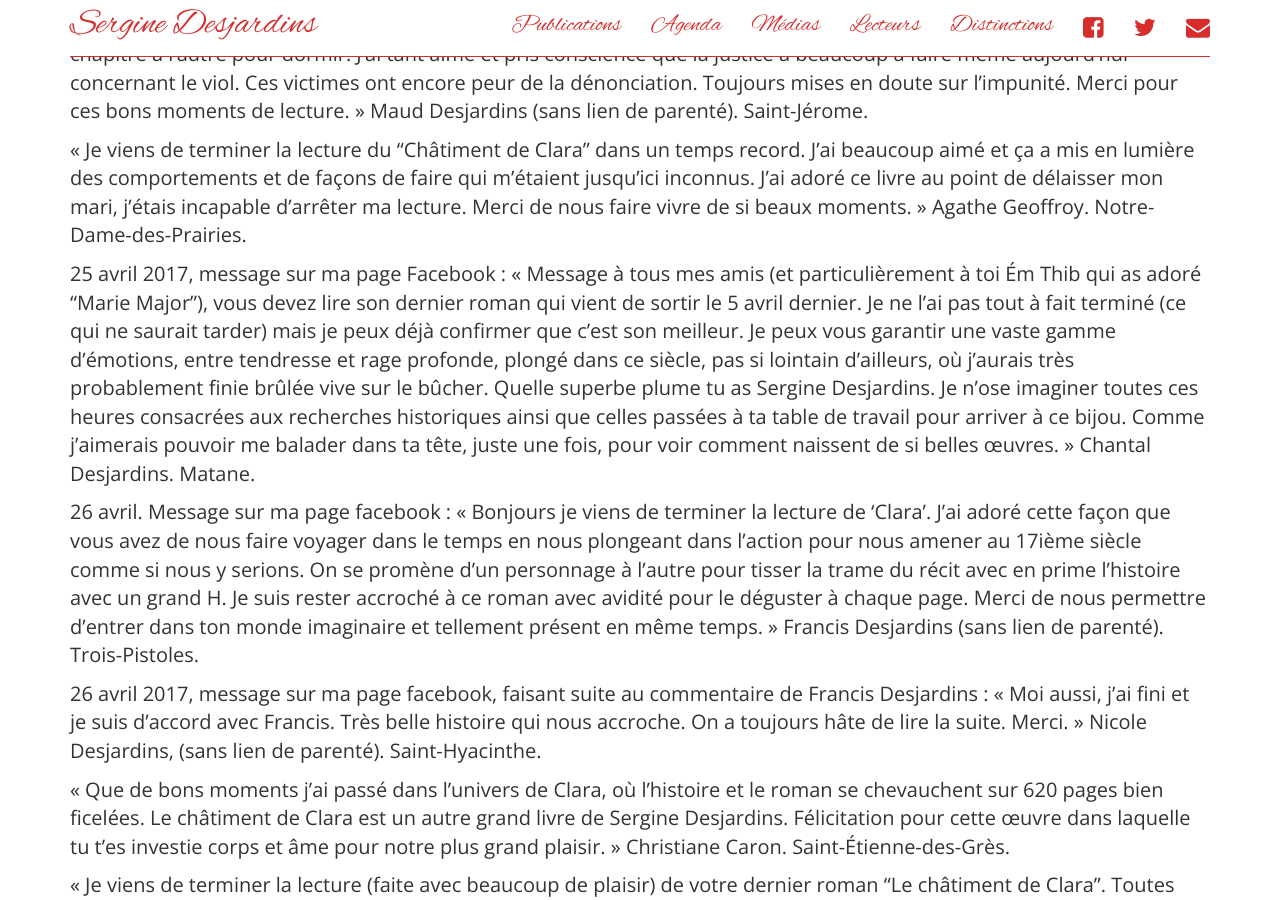
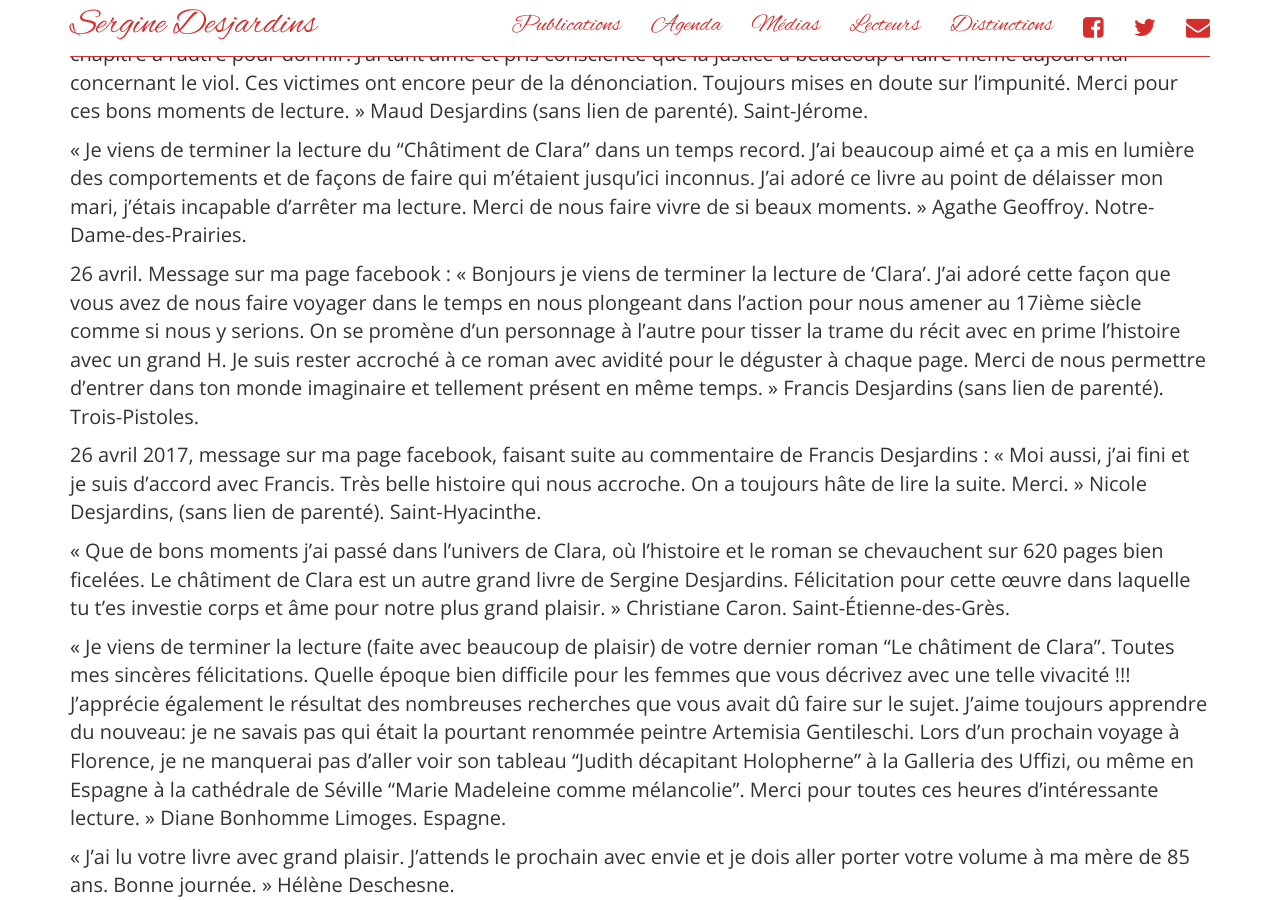
Before and after one commit to serginedesjardins/serginedesjardins.github.io, a Jekyll site: the page built from lecteurs.md, in a window 1280 px wide and 900 px high, scrolled down 1542 px. Built offline with Jekyll 4.4.1, drawn with Linux system fonts in a browser that asks for light colours; nearby versions of some CDN libraries.

Commit message:
Update lecteurs.md

```diff
--- a/lecteurs.md
+++ b/lecteurs.md
@@ -23,8 +23,6 @@ permalink: /lecteurs/
 « Chère Sergine, j’ai terminé la lecture de ton roman Le châtiment de Clara. Il m’était difficile de restreindre ma lancée d’un chapitre à l’autre pour dormir. J’ai tant aimé et pris conscience que la justice a beaucoup à faire même aujourd’hui concernant le viol. Ces victimes ont encore peur de la dénonciation. Toujours mises en doute sur l’impunité. Merci pour ces bons moments de lecture. » Maud Desjardins (sans lien de parenté). Saint-Jérome.
 
 « Je viens de terminer la lecture du "Châtiment de Clara" dans un temps record. J'ai beaucoup aimé et ça a mis en lumière des comportements et de façons de faire qui m'étaient jusqu'ici inconnus. J'ai adoré ce livre au point de délaisser mon mari, j'étais incapable d'arrêter ma lecture. Merci de nous faire vivre de si beaux moments. » Agathe Geoffroy. Notre-Dame-des-Prairies.
-
-25 avril 2017, message sur ma page Facebook : « Message à tous mes amis (et particulièrement à toi Ém Thib qui as adoré "Marie Major"), vous devez lire son dernier roman qui vient de sortir le 5 avril dernier. Je ne l'ai pas tout à fait terminé (ce qui ne saurait tarder) mais je peux déjà confirmer que c'est son meilleur. Je peux vous garantir une vaste gamme d'émotions, entre tendresse et rage profonde, plongé dans ce siècle, pas si lointain d'ailleurs, où j'aurais très probablement finie brûlée vive sur le bûcher. Quelle superbe plume tu as Sergine Desjardins. Je n'ose imaginer toutes ces heures consacrées aux recherches historiques ainsi que celles passées à ta table de travail pour arriver à ce bijou. Comme j'aimerais pouvoir me balader dans ta tête, juste une fois, pour voir comment naissent de si belles œuvres. » Chantal Desjardins. Matane.
 
 26 avril. Message sur ma page facebook : « Bonjours je viens de terminer la lecture de 'Clara'. J'ai adoré cette façon que vous avez de nous faire voyager dans le temps en nous plongeant dans l'action pour nous amener au 17ième siècle comme si nous y serions. On se promène d'un personnage à l'autre pour tisser la trame du récit avec en prime l'histoire avec un grand H. Je suis rester accroché à ce roman avec avidité pour le déguster à chaque page. Merci de nous permettre d'entrer dans ton monde imaginaire et tellement présent en même temps. » Francis Desjardins (sans lien de parenté). Trois-Pistoles.
 
```
